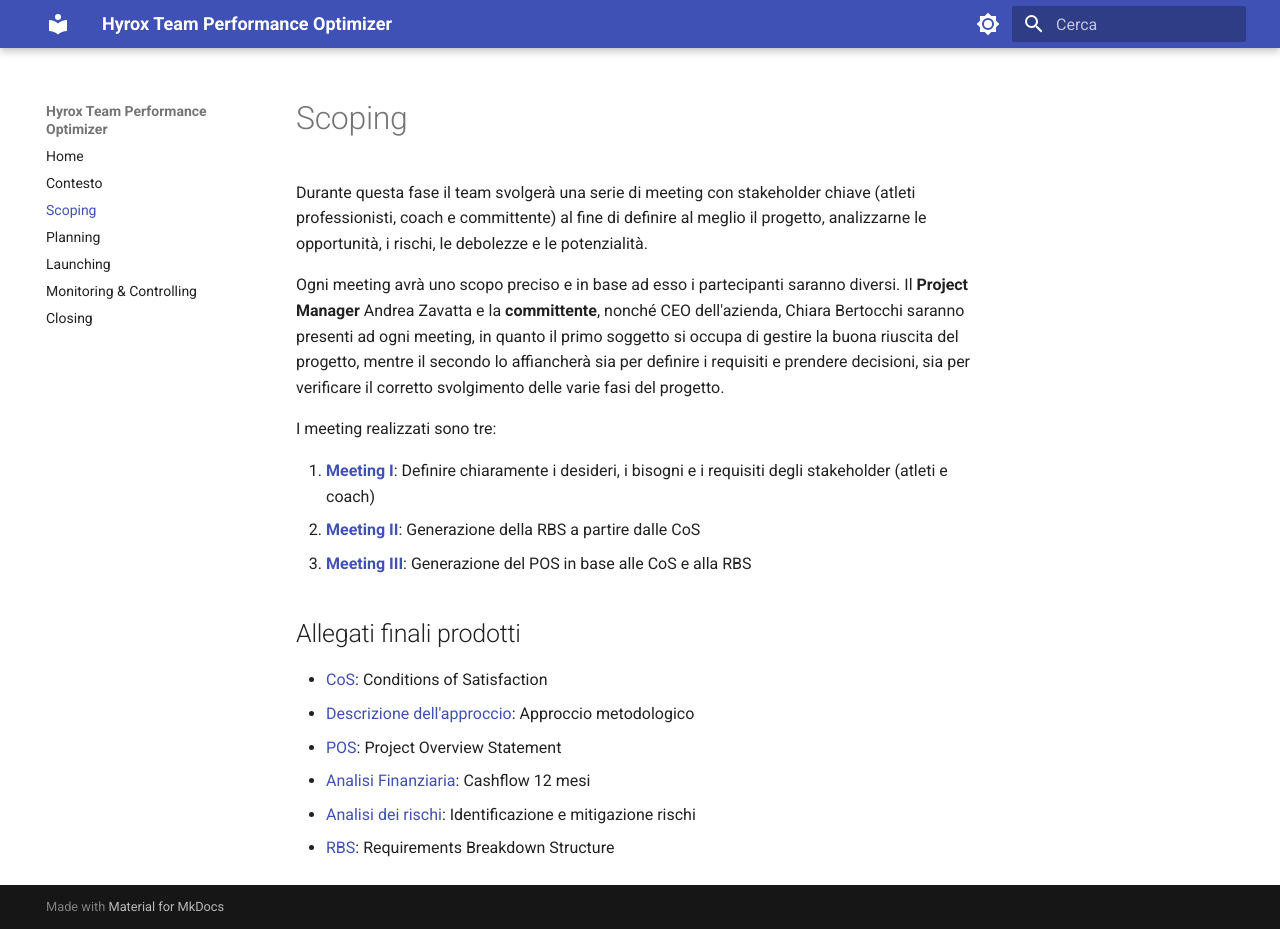
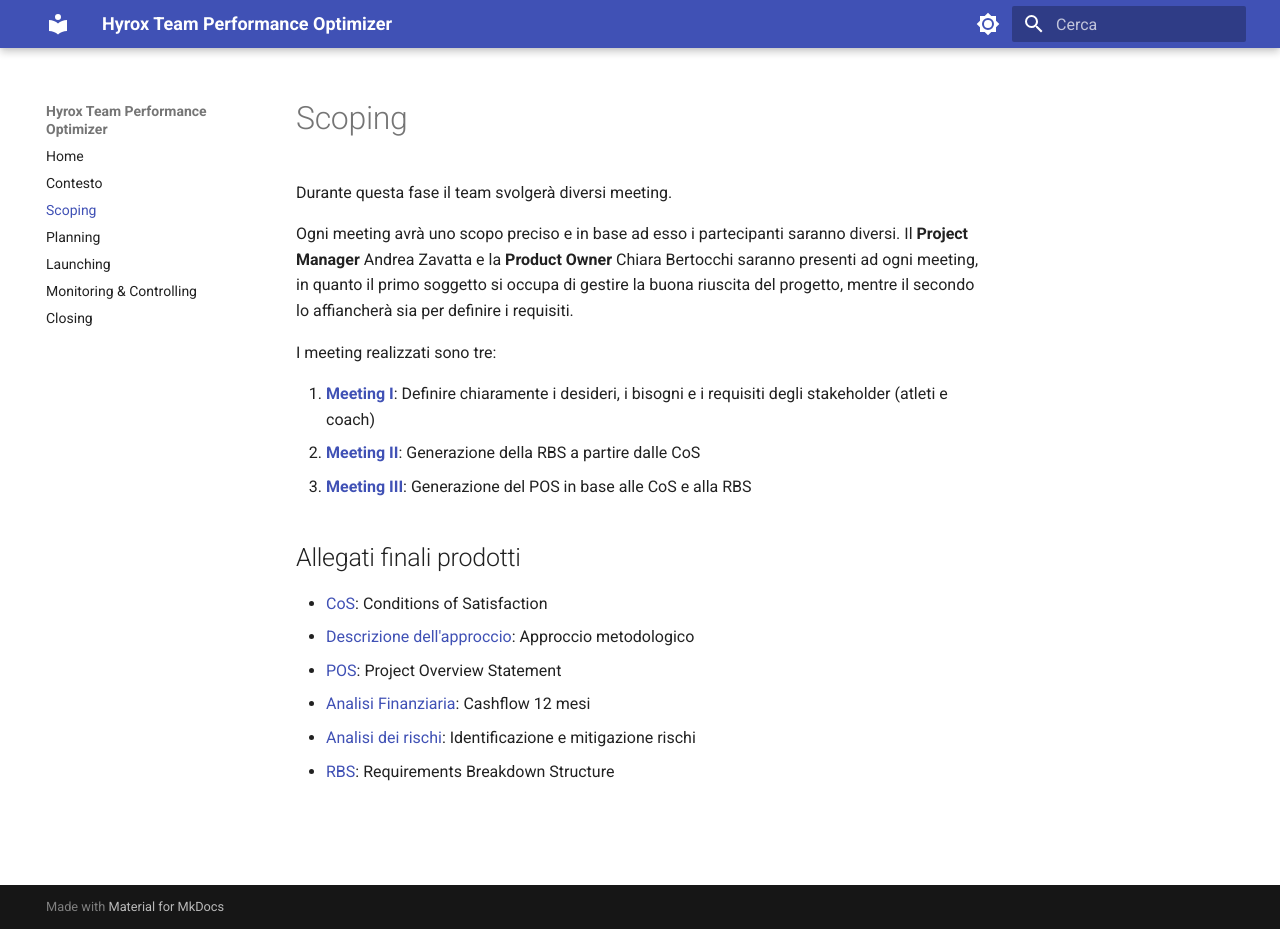
Before and after one commit to AndreaZavatta/Hyrox-Training-PM, an MkDocs documentation site: the page built from docs/1-Scoping/scoping.md, in a window 1280 px wide and 929 px high. Built offline with MkDocs 1.6.1 and Material for MkDocs 9.7.7, drawn with Linux system fonts in a browser that asks for light colours.

Commit message:
fix meetings

```diff
--- a/docs/1-Scoping/scoping.md
+++ b/docs/1-Scoping/scoping.md
@@ -1,8 +1,8 @@
 # Scoping
 
-Durante questa fase il team svolgerà una serie di meeting con stakeholder chiave (atleti professionisti, coach e committente) al fine di definire al meglio il progetto, analizzarne le opportunità, i rischi, le debolezze e le potenzialità.
+Durante questa fase il team svolgerà diversi meeting.
 
-Ogni meeting avrà uno scopo preciso e in base ad esso i partecipanti saranno diversi. Il **Project Manager** Andrea Zavatta e la **committente**, nonché CEO dell'azienda, Chiara Bertocchi saranno presenti ad ogni meeting, in quanto il primo soggetto si occupa di gestire la buona riuscita del progetto, mentre il secondo lo affiancherà sia per definire i requisiti e prendere decisioni, sia per verificare il corretto svolgimento delle varie fasi del progetto.
+Ogni meeting avrà uno scopo preciso e in base ad esso i partecipanti saranno diversi. Il **Project Manager** Andrea Zavatta e la **Product Owner**  Chiara Bertocchi saranno presenti ad ogni meeting, in quanto il primo soggetto si occupa di gestire la buona riuscita del progetto, mentre il secondo lo affiancherà sia per definire i requisiti.
 
 I meeting realizzati sono tre:
 
```
Also changed, not shown: docs/allegati/meeting-2.md (+0 -1 lines), docs/allegati/meeting-3.md (+1 -2 lines).
